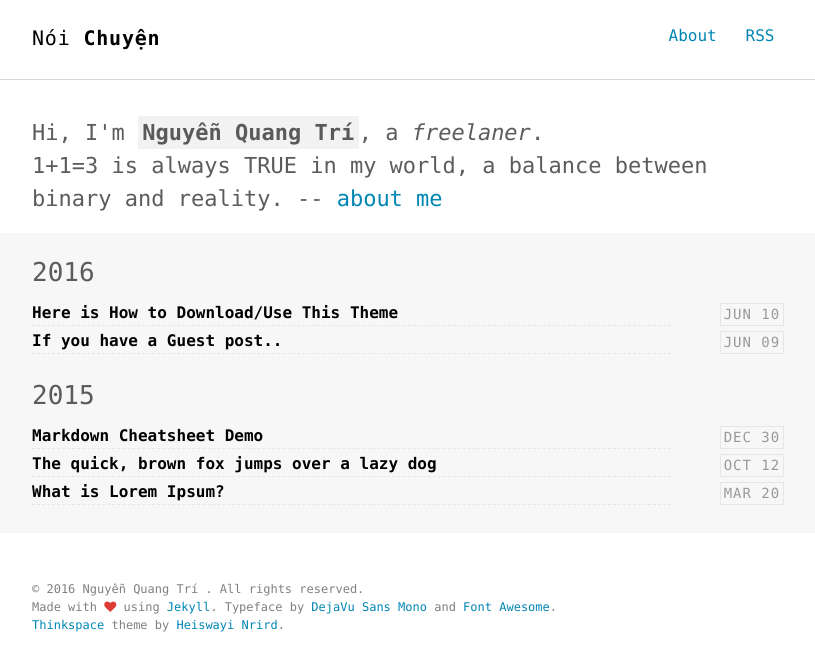
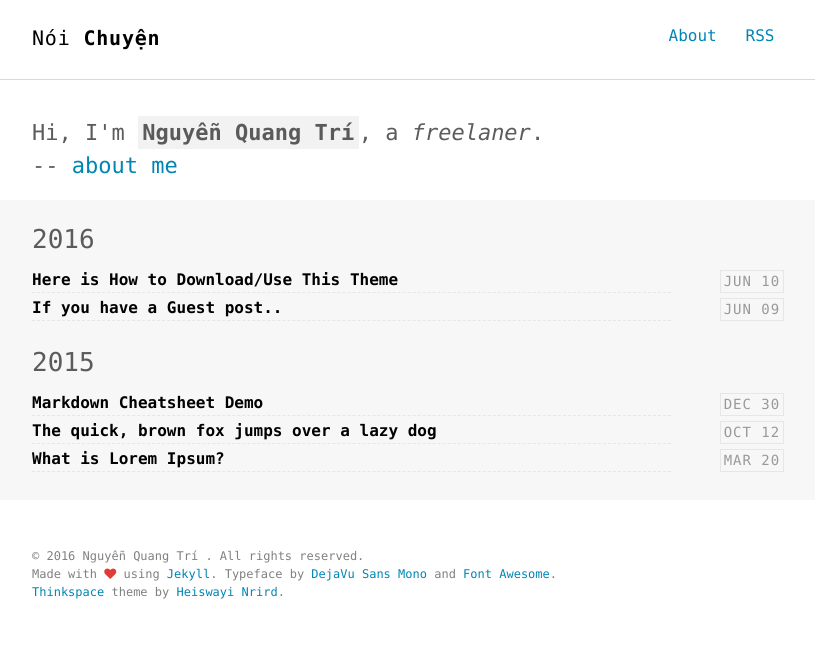
Before and after one commit to trinq/trinq.github.io, a Jekyll site: the page built from index.html, in a window 1280 px wide. Shown: the top 671 px of the page, without its empty margins (232-1047 px from the left). Built offline with Jekyll 4.4.1, drawn with Linux system fonts in a browser that asks for light colours.

Commit message:
Update _config.yml

```diff
--- a/_config.yml
+++ b/_config.yml
@@ -31,7 +31,7 @@
 author:
   name     : "Nguyễn Quang Trí "
   job      :  "freelaner"
-  bio      : "1+1=3 is always TRUE in my world, a balance between binary and reality."
+  bio      : ""
   thumb    : /images/author.jpg
   email    : triquang13@gmail.com
   url      : http://trinq.github.io
```
